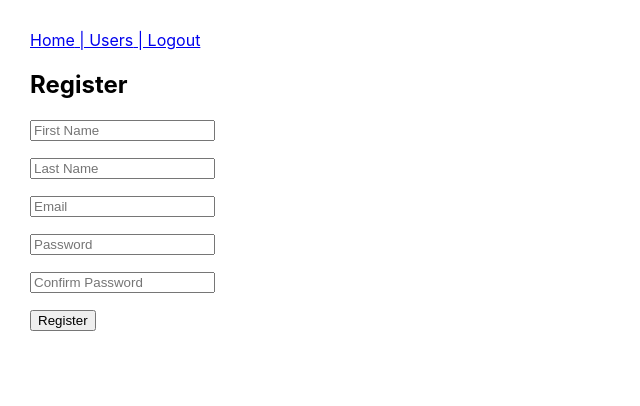
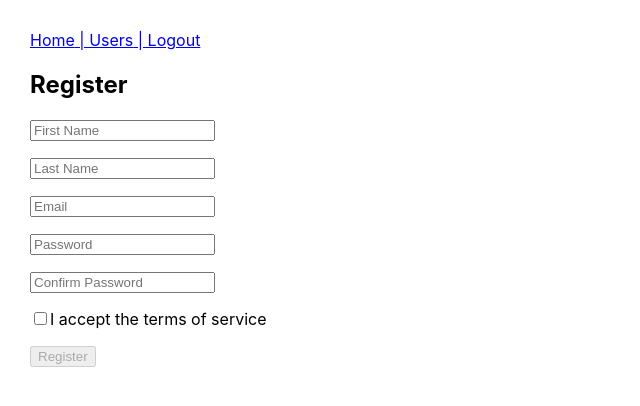
Before and after one commit to kingsley-ijomah/fullstack-template-react-node, a React (Create React App) app in the folder frontend/: page /register in a window 1280 px wide. Shown: the top 406 px of the page, without its empty margins (0-640 px from the left). Built offline with nearby package versions, Linux system fonts and the light colour scheme; no server answers.

Commit message:
Add accept terms and conditions

```diff
--- a/frontend/src/pages/Register.jsx
+++ b/frontend/src/pages/Register.jsx
@@ -12,6 +12,7 @@ export default function Register() {
   const [email, setEmail] = useState('');
   const [password, setPassword] = useState('');
   const [confirm_password, setConfirmPassword] = useState('');
+  const [accept_terms, setAcceptTerms] = useState(false);
   const [errors, setErrors] = useState({});
 
   // use useFetch hook to make request to register user
@@ -107,7 +108,19 @@ export default function Register() {
         </p>
 
         <p>
-          <button type="submit">Register</button>
+          <input
+            type="checkbox"
+            id="accept_terms"
+            checked={accept_terms}
+            onChange={(e) => setAcceptTerms(e.target.checked)}
+          />
+          <label htmlFor="accept_terms">I accept the terms of service</label>
+        </p>
+
+        <p>
+          <button type="submit" disabled={!accept_terms}>
+            Register
+          </button>
         </p>
       </form>
     </>
```
